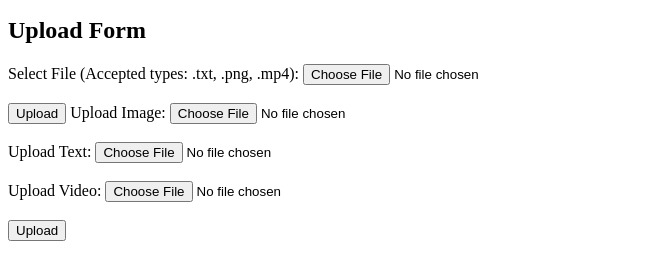
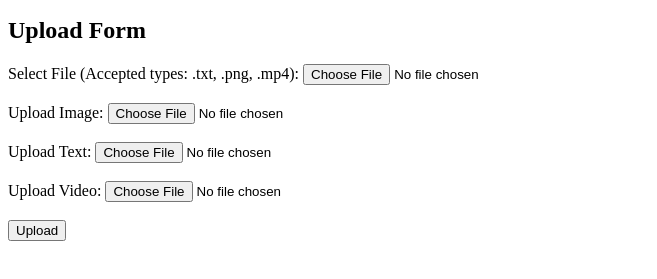
Before and after one commit to ShannnGitHub/Networking, a plain HTML site: page index.html in a window 1280 px wide. Shown: the part 101-380 px from the top of the page, without its empty margins (0-657 px from the left). Drawn offline with Linux system fonts and the light colour scheme.

Commit message:
Update index.html

```diff
--- a/index.html
+++ b/index.html
@@ -13,8 +13,6 @@
     <form action="https://enigmatic-anchorage-79689.herokuapp.com/upload" method="post" enctype="multipart/form-data">
         <label for="file">Select File (Accepted types: .txt, .png, .mp4):</label>
         <input type="file" name="file" accept=".txt, .png, .mp4"><br><br>
-        <input type="submit" value="Upload">
-
 
         <!-- Image upload -->
         <label for="image">Upload Image:</label>
```
